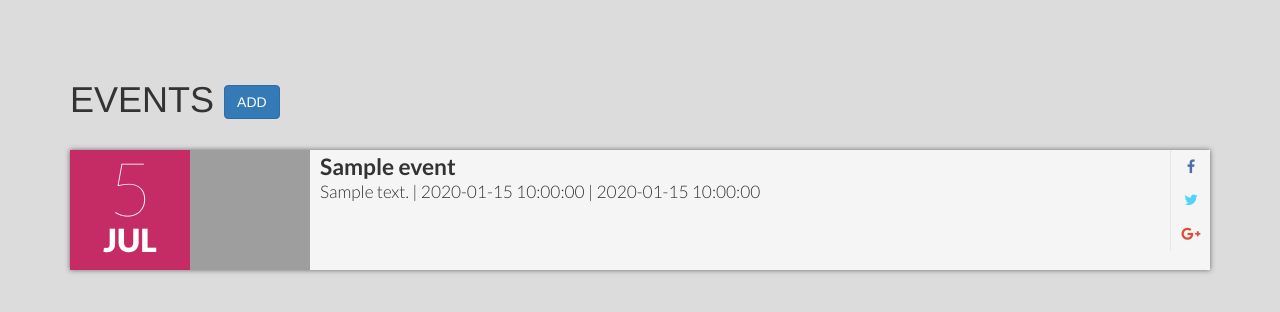
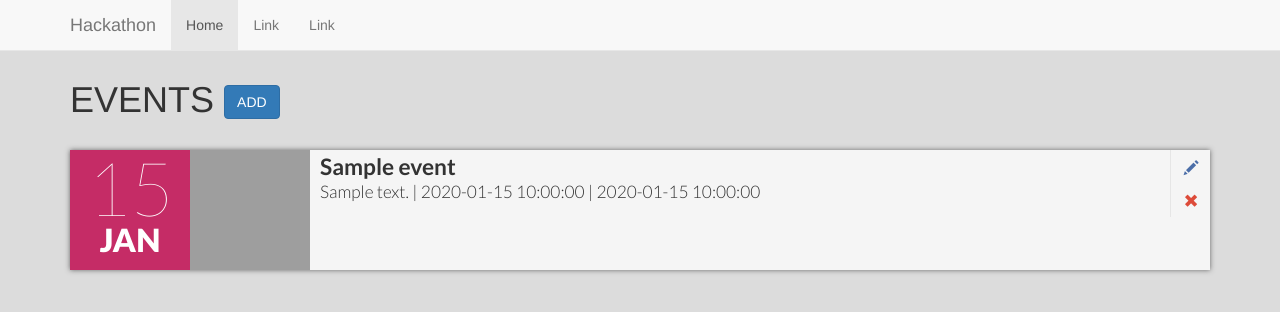
Before and after one commit to fengjiawei2011/hackathonapp, a Flask app: page / in a window 1280 px wide. Shown: the top 312 px of the page. Run offline with Flask 2, Linux system fonts and the light colour scheme; a user stored in the database is signed in; tables that the repository leaves empty hold one stand-in row (values such as "Sample post"); some libraries are stand-ins or nearby versions; grey boxes are pictures that could not be loaded.

Commit message:
complete dashboard GUI

```diff
--- a/Hack-a-thon/app/templates/dashboard.html
+++ b/Hack-a-thon/app/templates/dashboard.html
@@ -199,12 +199,55 @@
 		}
 	}
 </style>
+
+<script type="text/javascript">
+var month = ['Jan', 'Feb', 'Mar','Apil','May','Jun','Jul','Aug','Sep','Oct','Nov','Dec'];
+$(function(){
+	$.each($('time'),function(key, value){
+		var time = $(value).attr("datetime");
+		var day = time.split(" ")[0].split("-")[2];
+		var month = time.split(" ")[0].split("-")[1];
+		var year = time.split(" ")[0].split("-")[0];
+		$(value).find('.day').html(day);
+		$(value).find('.month').html(getMonth(month));
+		$(value).find('.year').html(day);
+
+	});
+
+	function getMonth(number){
+		console.log(number);
+		 if( number !== undefined ){
+			 if(number.substring(0,1) !== "0"){
+				 return month[parseInt(number)-1];
+			 }else{
+				 return month[parseInt(number.substring(1,2))-1];
+			 }
+		 }
+	}
+});
+
+</script>
 </head>
 <body>
-
-	 <div class="container">
+<nav class="navbar navbar-default navbar-fixed-top" role="navigation">
+  <div class="container">
+    <a class="navbar-brand" href="#">Hackathon</a>
+    <div class="collapse navbar-collapse" id="bs-example-navbar-collapse-6">
+          <ul class="nav navbar-nav">
+            <li class="active"><a href="#">Home</a></li>
+            <li><a href="#">Link</a></li>
+            <li><a href="#">Link</a></li>
+          </ul>
+        </div>
+  </div>
+</nav>
+ <div class="container">
 	 <div class="row" style="padding: 0px;margin: 0px 0px 20px;">
-	 	<h1>EVENTS <button type="button" class="btn btn-primary">ADD</button></h1>
+	 	<h1>EVENTS
+	 	{%if user.is_admin()%}
+	 		<a href="" type="button" class="btn btn-primary">ADD</a>
+	 	{% endif %}
+	 	</h1>
 	 </div>
 
 	<!-- {% with messages = get_flashed_messages() %} {% if messages %}
@@ -219,7 +262,7 @@
 			<div class="col-xs-12">
 				<ul class="event-list">
 					<li>
-						<time datetime="2014-07-20">
+						<time datetime="{{event.starttime}}">
 							<span class="day">5</span>
 							<span class="month">Jul</span>
 							<span class="year">2014</span>
@@ -231,11 +274,18 @@
 							<p class="desc">{{event.description}} | {{event.starttime}}  | {{event.endtime}}</p>
 						</div>
 						<div class="social">
+							{%if not user.is_admin()%}
 							<ul>
 								<li class="facebook" style="width:33%;"><a href="#facebook"><span class="fa fa-facebook"></span></a></li>
 								<li class="twitter" style="width:34%;"><a href="#twitter"><span class="fa fa-twitter"></span></a></li>
 								<li class="google-plus" style="width:33%;"><a href="#google-plus"><span class="fa fa-google-plus"></span></a></li>
 							</ul>
+							{% else %}
+							<ul>
+								<li class="edit facebook" style="width:33%;"><a href=""><span class="glyphicon glyphicon-pencil"></span></a></li>
+								<li class="delete google-plus" style="width:33%;"><a href=""><span class="glyphicon glyphicon-remove"></span></a></li>
+							</ul>
+							{% endif %}
 						</div>
 					</li>
 
```
